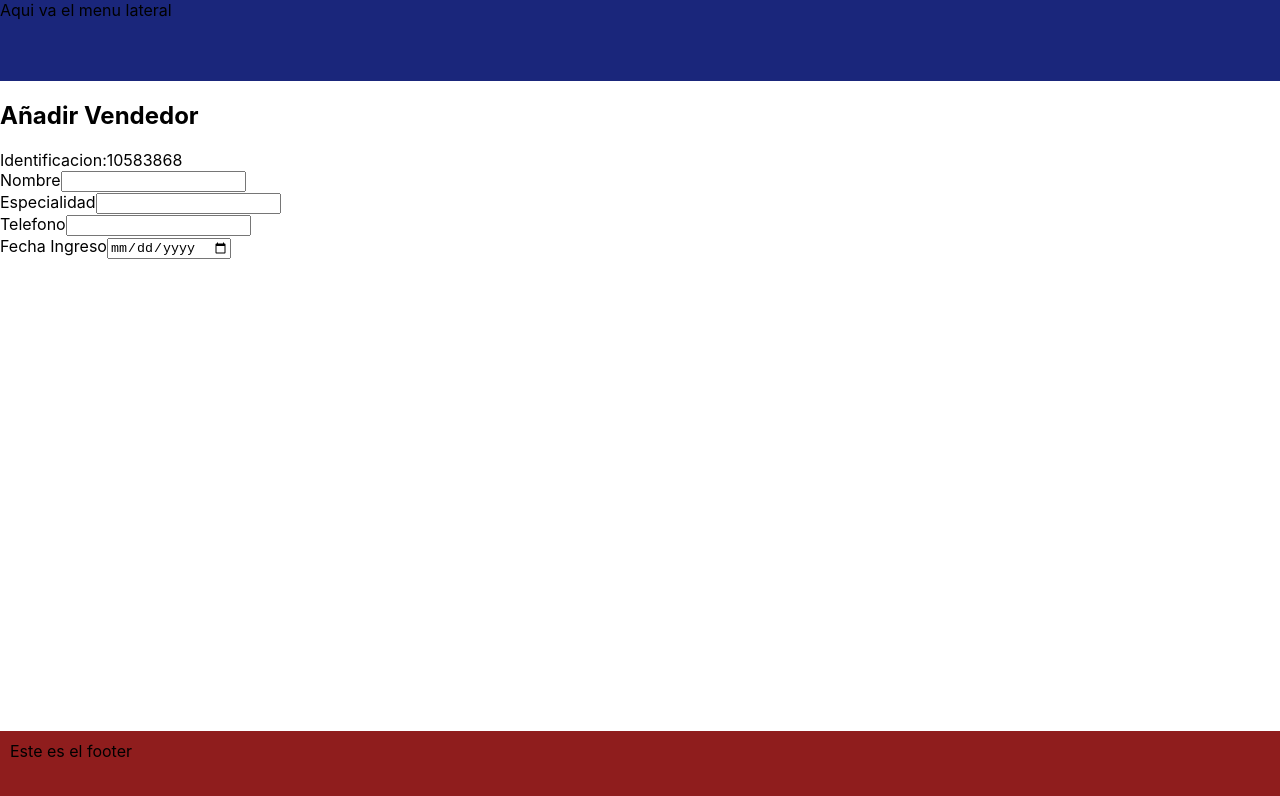
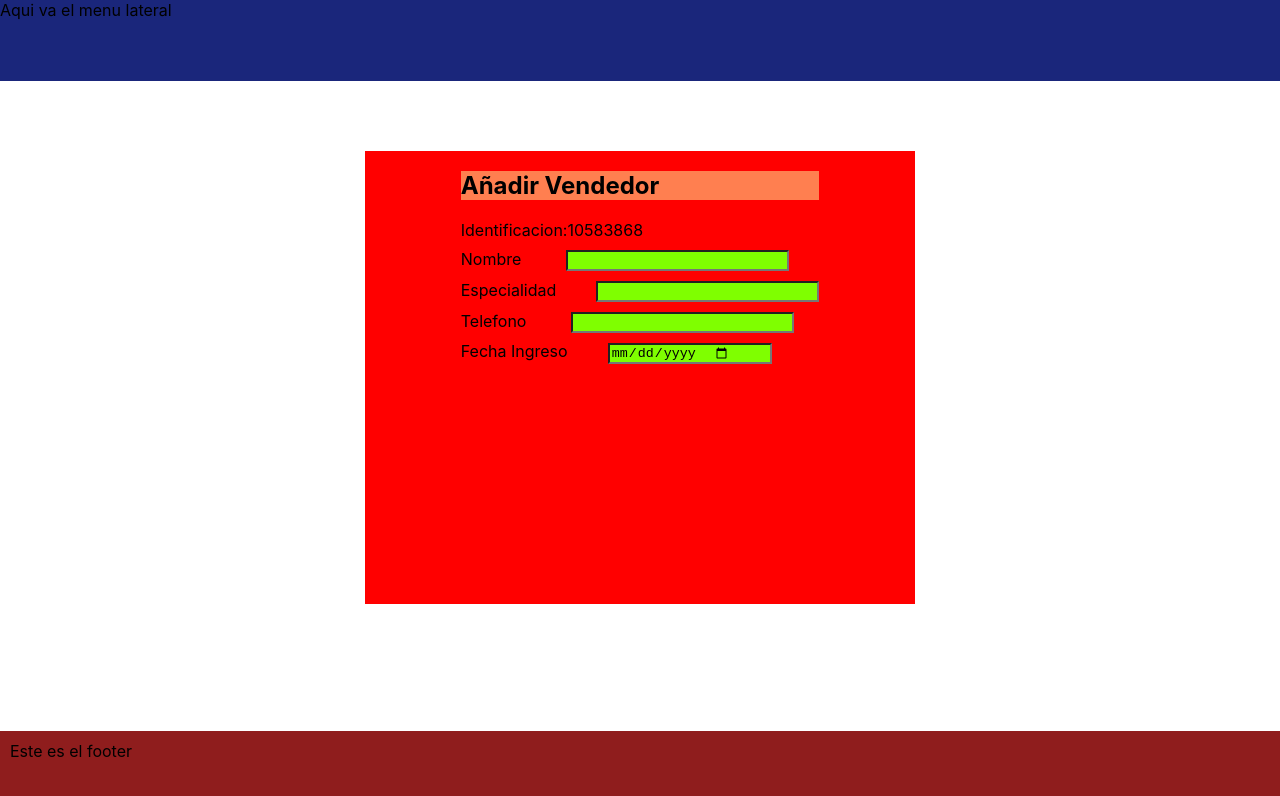
Before and after one commit to equipo-turing/proyectomisiontic, a React (Create React App) app: page /anadirVendedor in a window 1280 px wide. Shown: the top 796 px of the page. Built offline with nearby package versions, Linux system fonts and the light colour scheme.

Commit message:
anadir vendedor

```diff
--- a/src/index.css
+++ b/src/index.css
@@ -71,3 +71,35 @@ table {
   height: 5vh;
   padding-left: 50%;
 }
+
+.actualizar_usuario {
+  display: flex;
+  justify-content: center;
+}
+.formulario_act{
+  background-color: red;
+  padding-bottom: 30vh;
+  padding-left: 12vh;
+  padding-right: 12vh;
+  margin-top: 70px;
+
+}
+.encabezado_formulario{
+  background-color: #255AAA;
+}
+.formulario_act > label{
+  padding-right: 40px;
+}
+.formulario_act > input{
+  padding-right: 40px;
+  background-color: chartreuse;
+  margin-top: 10px;
+}
+.formulario_act >h2{
+  background-color: coral;
+}
+.actualizar_usuario>h2{
+  background-color: blue;
+  height: 20px;
+  margin-left: 100vh;
+}
--- a/src/pages/anadirVendedor.jsx
+++ b/src/pages/anadirVendedor.jsx
@@ -2,23 +2,28 @@ const AnadirVendedor =()=>{
     return(
         <div>
             <div>
+
+            </div>
+            <div className="actualizar_usuario">
+
+                    <form className="formulario_act">
                         <h2>Añadir Vendedor</h2>
-            </div>
-            <div>
+
                         <span>Identificacion:10583868</span>
-                <form>
-                    <label for="fname">Nombre</label>
+                        <br />
+                        <label for="fname">Nombre      </label>
                         <input type="text" id="fname" name="fname"/>
                         <br />
-                    <label for="lname">Especialidad</label>
-                    <input type="text" id="lname" name="lname"/>
+                        <label for="especialidad">Especialidad</label>
+                        <input type="text" id="especialidad" name="especialidad"/>
                         <br />
-                    <label for="lname">Telefono</label>
-                    <input type="text" id="lname" name="lname"/>
+                        <label for="telefono">Telefono     </label>
+                        <input type="text" id="telefono" name="telefono"/>
                         <br />
-                    <label for="lname">Fecha Ingreso</label>
-                    <input type="date" id="lname" name="lname"/>
+                        <label for="fecha_ingreso">Fecha Ingreso</label>
+                        <input type="date" id="fecha_ingreso" name="lname"/>
                     </form>
+
             </div>
         </div>
     );
```
Lines whose indentation alone changed are shown as unchanged.
